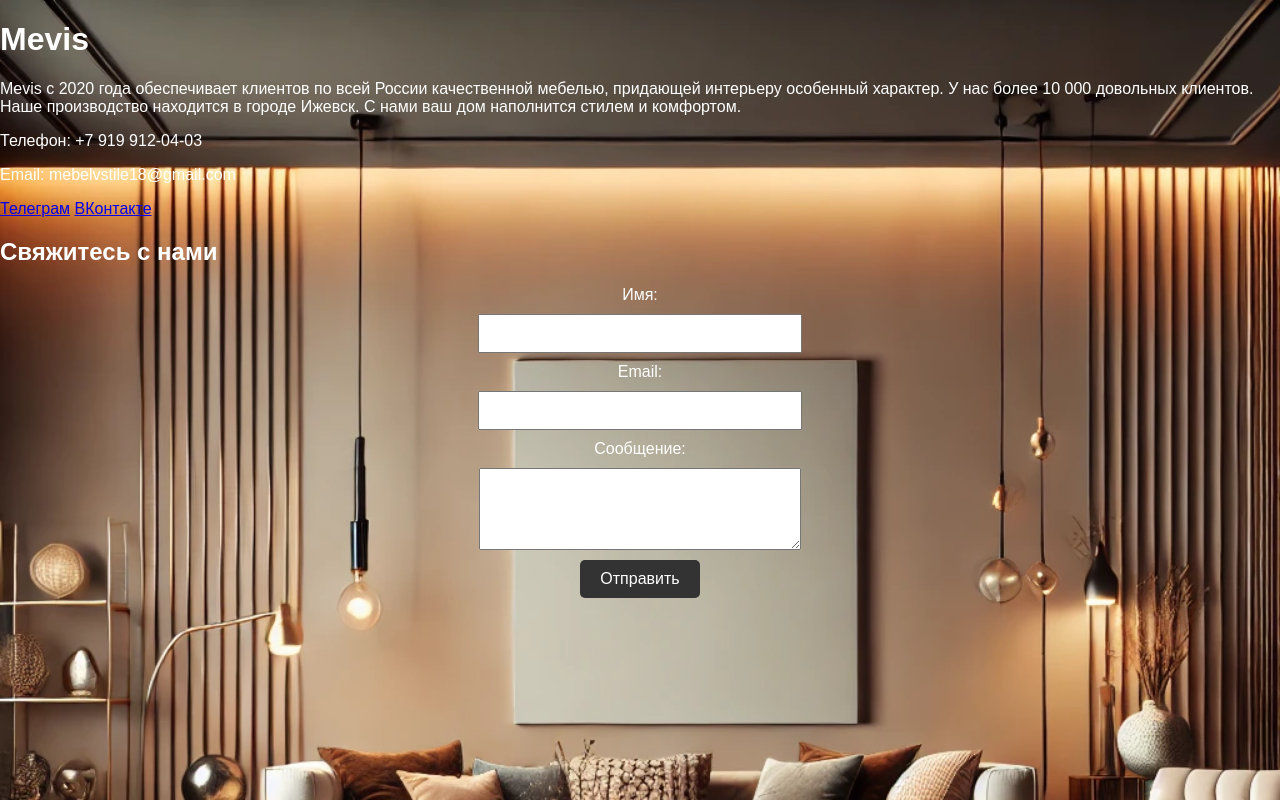
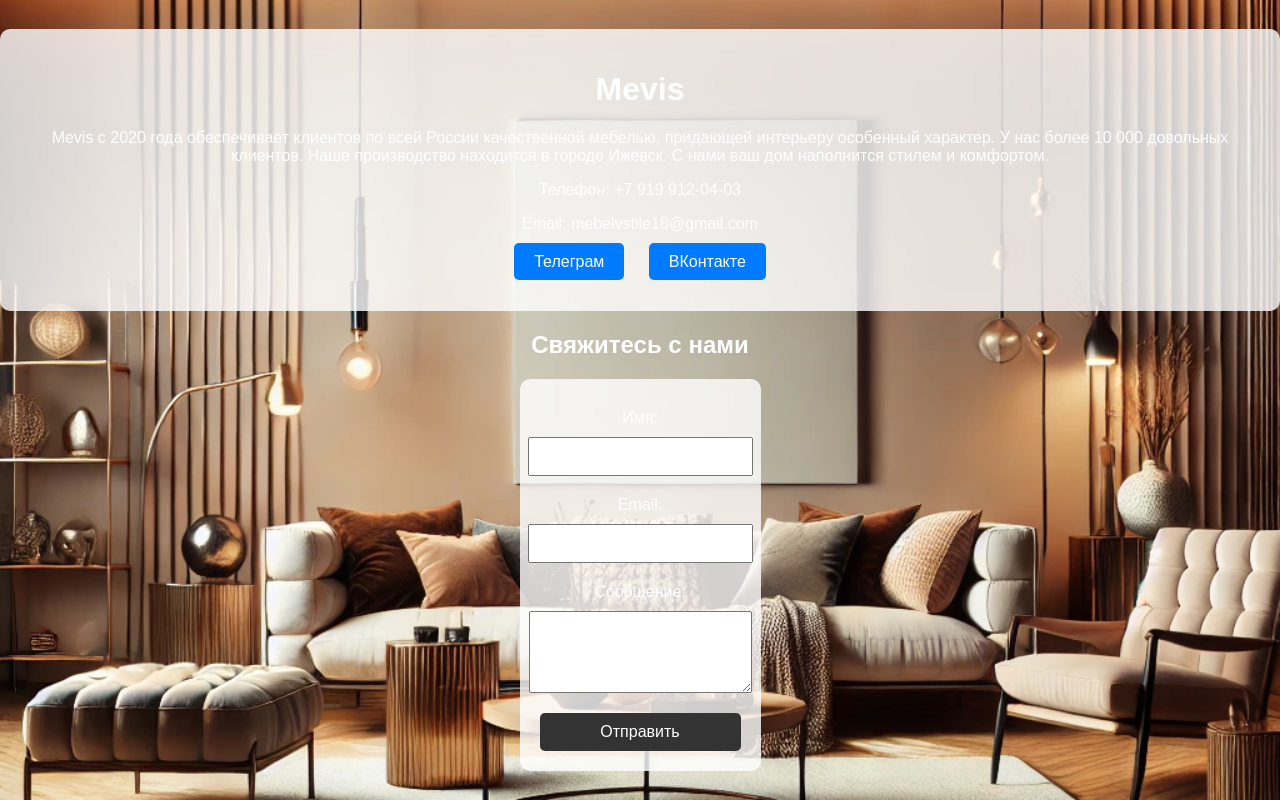
Before and after one commit to Ali-Maraz/mevis-shop, a Django app: template templates/home.html in a window 1280 px wide. Run offline with Django 5.2, Linux system fonts and the light colour scheme; the template is opened without the code that fills it, so the values that code supplies are empty.

Commit message:
Update design and add contact form

```diff
--- a/templates/home.html
+++ b/templates/home.html
@@ -5,6 +5,57 @@
     <meta name="viewport" content="width=device-width, initial-scale=1.0">
     <title>Mevis</title>
     <link rel="stylesheet" href="static/style.css">
+    <style>
+        body {
+            text-align: center;
+            display: flex;
+            flex-direction: column;
+            justify-content: center;
+            align-items: center;
+            height: 100vh;
+            margin: 0;
+            background: url('static/header-bg.jpg') no-repeat center center;
+            background-size: cover;
+        }
+        header {
+            background-color: rgba(255, 255, 255, 0.8);
+            padding: 20px;
+            border-radius: 10px;
+        }
+        .contacts {
+            margin: 20px 0;
+        }
+        .contacts a {
+            margin: 0 10px;
+            padding: 10px 20px;
+            text-decoration: none;
+            color: white;
+            background-color: #007BFF;
+            border-radius: 5px;
+            transition: background-color 0.3s;
+        }
+        .contacts a:hover {
+            background-color: #0056b3;
+        }
+        form {
+            background-color: rgba(255, 255, 255, 0.8);
+            padding: 20px;
+            border-radius: 10px;
+            margin-top: 20px;
+            display: flex;
+            flex-direction: column;
+            align-items: center;
+        }
+        form label {
+            margin-top: 10px;
+        }
+        form input, form textarea, form button {
+            margin-top: 10px;
+            padding: 10px;
+            width: 100%;
+            max-width: 300px;
+        }
+    </style>
 </head>
 <body>
     <header>
```
